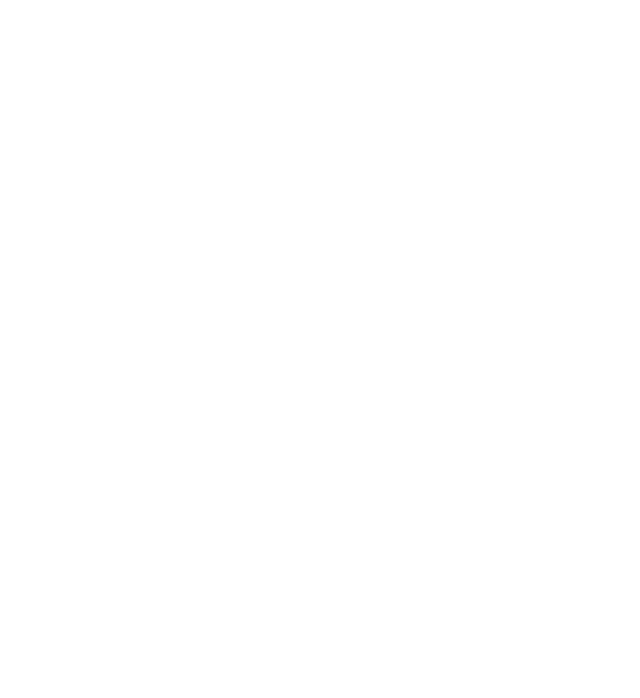
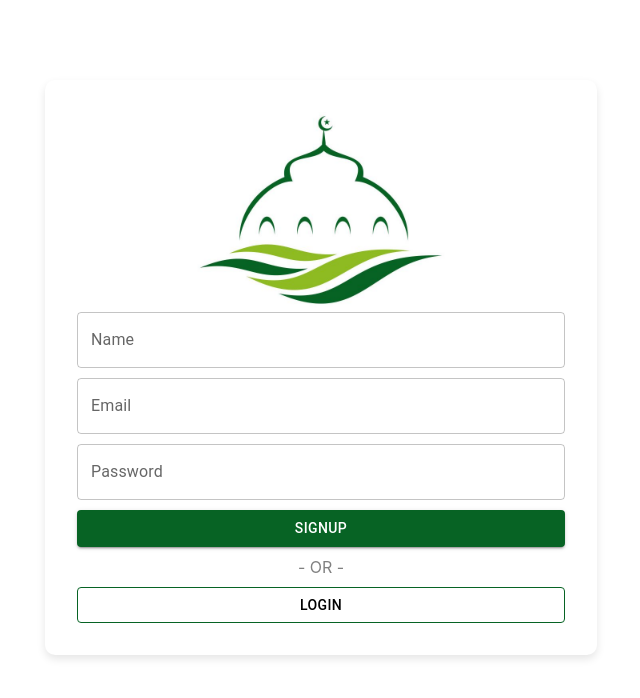
Before and after one commit to salimkt/mosque_portal_web, a React (Create React App) app: page /#/signup in a window 1280 px wide. Before the commit this address had no page. Shown: the top 698 px of the page, without its empty margins (319-959 px from the left). Built offline with nearby package versions, Linux system fonts and the light colour scheme.

Commit message:
routing success

```diff
--- a/src/App.tsx
+++ b/src/App.tsx
@@ -11,9 +11,7 @@
 const App = () => {
 
   return (
-    <Router>
-      <RouterConfig />
-    </Router>
+    <RouterConfig />
   );
 };
 
--- a/src/navigation/router.config.tsx
+++ b/src/navigation/router.config.tsx
@@ -1,5 +1,5 @@
 import React from "react"
-import { Routes, Route } from "react-router-dom"
+import { Routes, Route, BrowserRouter, createHashRouter, RouterProvider } from "react-router-dom"
 // import { useApp } from "../appContext"
 import { SignUp } from "../screens/signup"
 import { Container } from "@mui/material"
@@ -7,6 +7,25 @@
 import { Login } from "../screens/login";
 // import { Home } from "../App";
 // const SignUp = React.lazy(() => import("../screens/signup"))
+
+const router = createHashRouter(
+  [
+    {
+      path: "/",
+      errorElement: <></>,
+      children: [
+        {
+          path: "/",
+          element: <Login />
+        },
+        {
+          path: "/signup",
+          element: <SignUp />
+        }
+      ]
+    }
+  ]
+);
 
 const useStyles = makeStyles((theme) => ({
   mainContainer: {
@@ -25,13 +44,16 @@
 
   const classes = useStyles();
   return (
-    <Container className={classes.mainContainer}>
-      <Routes>
-        {/* <Route path="/" element={<Home />} /> */}
-        <Route path="/signup" element={<SignUp />} />
-        <Route path="/login" element={<Login />} />
-      </Routes>
-    </Container>
+    <RouterProvider router={router} />
+    // <BrowserRouter>
+    //   <Container className={classes.mainContainer}>
+    //     <Routes>
+    //       {/* <Route path="/" element={<Home />} /> */}
+    //       <Route path="/" element={<Login />} />
+    //       <Route path="/signup" element={<SignUp />} />
+    //     </Routes>
+    //   </Container>
+    // </BrowserRouter>
   )
 }
 export default RouterConfig
--- a/src/screens/login.tsx
+++ b/src/screens/login.tsx
@@ -66,7 +66,7 @@
                         <Button
                             className={classes.submitButton}
                             type="button"
-                            href="signup"
+                            href="#/signup"
                             variant="outlined"
                             color="primary"
                             style={styles.btn}
--- a/src/screens/signup.tsx
+++ b/src/screens/signup.tsx
@@ -77,7 +77,7 @@
                         <Button
                             className={classes.submitButton}
                             type="button"
-                            href="login"
+                            href="#"
                             variant="outlined"
                             color="primary"
                             style={styles.btn}
```
Also changed, not shown: package.json (+6 -2 lines), src/assets/images/vector.png (deleted), 1 other file (tests, documents, lock files or other folders).
